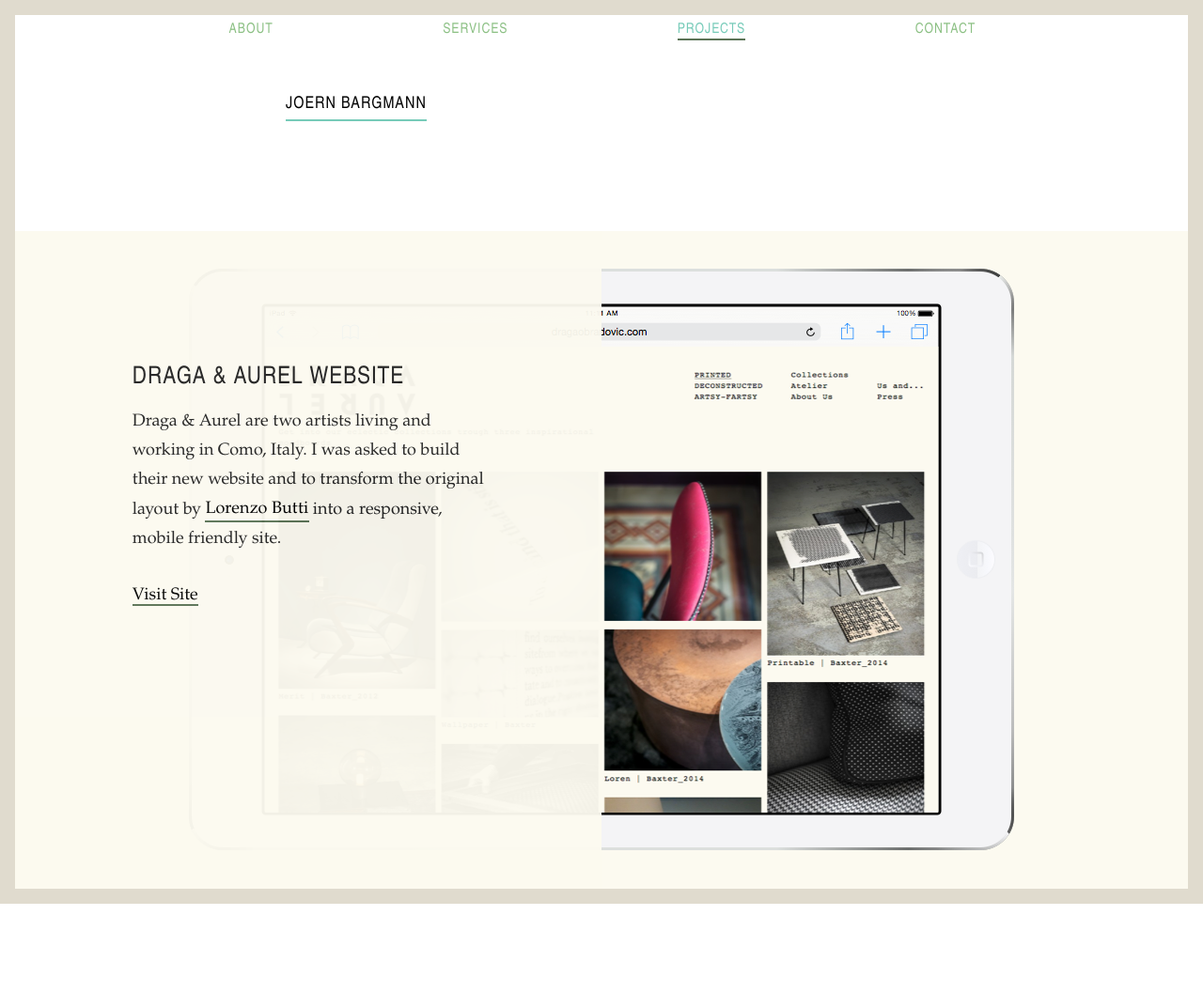
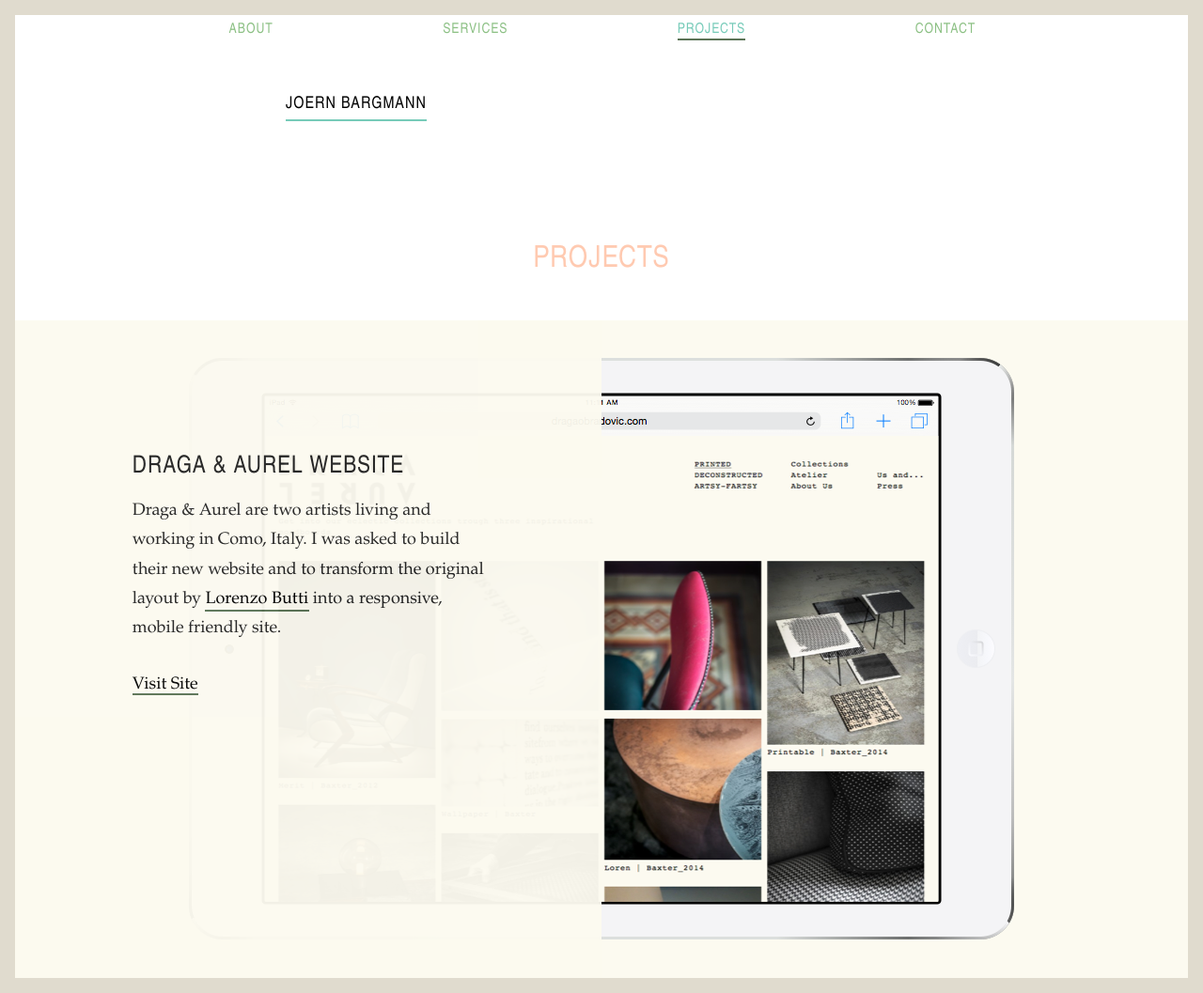
Before and after one commit to joernba/joernba.github.io, a Jekyll site: the page built from projects.md, in a window 1280 px wide. Shown: the whole page at 94% size. Built offline with Jekyll 4.4.1, drawn with Linux system fonts in a browser that asks for light colours; before the commit the page ends 962 px from its top, so only the background shows below that.

Commit message:
changed h1 inside content
Signed-off-by: Joern Bargmann <joernba@gmail.com>

```diff
--- a/_layouts/projects.html
+++ b/_layouts/projects.html
@@ -3,6 +3,7 @@
 ---
 
 <article class="content">
+  <h1>Projects</h1>
   <ul class="projects-list">
     {% for post in site.categories.works %}
       <li style="background-color: {{ post.bg-color }};">
--- a/_sass/base/_typography.scss
+++ b/_sass/base/_typography.scss
@@ -32,6 +32,11 @@
 h1 {
   font-size: 2rem;
   margin: 1rem 0;
+  .content & {
+    color: $c-salmon;
+    margin-bottom: 3rem;
+    text-align: center;
+  }
 }
 h2 {
   font-size: 1.6rem;
```
